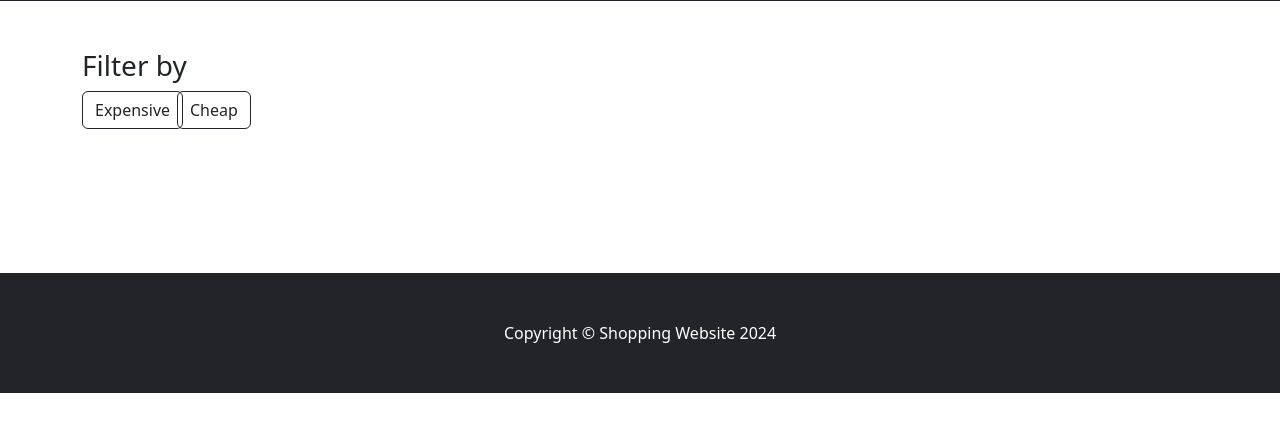
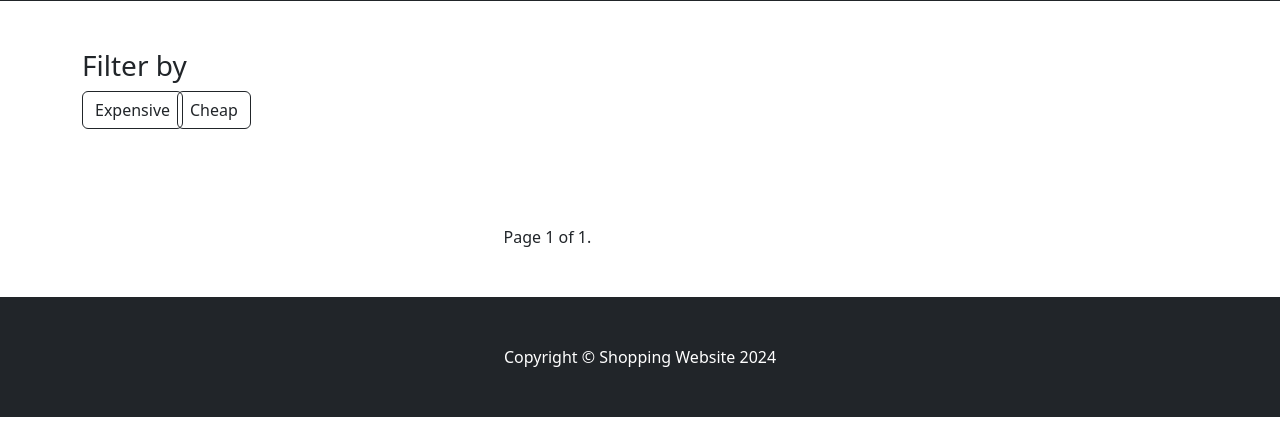
Before and after one commit to W-Mirshod/online-shopping, a Django app: page / in a window 1280 px wide. Shown: the part 362-800 px from the top of the page. Run offline with Django 5.2, Linux system fonts and the light colour scheme; data that the repository does not hold is empty; some libraries are stand-ins or nearby versions.

```diff
--- a/shopping/templates/shopping/home.html
+++ b/shopping/templates/shopping/home.html
@@ -3,7 +3,8 @@
 {% block content %}
     <nav class="navbar navbar-expand-lg navbar-light bg-light">
         <div class="container px-4 px-lg-5">
-            <img width="50" height="50" src="https://th.bing.com/th/id/R.458c0a3de30aa948876b907b7a61ef61?rik=8m65YWl1WGU1LQ&pid=ImgRaw&r=0">
+            <img width="50" height="50"
+                 src="https://th.bing.com/th/id/R.458c0a3de30aa948876b907b7a61ef61?rik=8m65YWl1WGU1LQ&pid=ImgRaw&r=0">
             <a class="navbar-brand" href="{% url 'index' %}">Branded Platform</a>
             <button class="navbar-toggler" type="button" data-bs-toggle="collapse"
                     data-bs-target="#navbarSupportedContent"
@@ -116,9 +117,9 @@
                             </div>
 
                             <!-- Product image-->
-                        {% if product.image %}
-                            <img class="card-img-top" src="{{ product.image.url }}" alt="..."/>
-                        {% endif %}
+                            {% if product.image %}
+                                <img class="card-img-top" src="{{ product.image.url }}" alt="..."/>
+                            {% endif %}
                             <!-- Product details-->
                             <div class="card-body p-4">
                                 <div class="text-center">
@@ -163,7 +164,7 @@
                                     product</a></div>
                                 <br>
                                 {% if user.is_authenticated %}
-                                <form type="GET" action="">
+                                    <form type="GET" action="">
                                     <button style="color: #0c4128; background-color: #3dd5f3; padding: 2px; border: 2px solid #333; text-decoration: none"
                                             name="hide" value="{{ product.slug }}">Hide
                                     </button>
@@ -180,6 +181,24 @@
                     </div>
                 {% endfor %}
 
+                <div class="pagination">
+                    <span class="step-links">
+                        {% if page_range.has_previous %}
+                            <a href="?page=1">&laquo; first</a>
+                            <a href="?page={{ page_range.previous_page_number }}">previous</a>
+                        {% endif %}
+
+                        <span class="current">
+                            Page {{ page_range.number }} of {{ page_range.paginator.num_pages }}.
+                        </span>
+
+                        {% if page_range.has_next %}
+                            <a href="?page={{ page_range.next_page_number }}">next</a>
+                            <a href="?page={{ page_range.paginator.num_pages }}">last &raquo;</a>
+                        {% endif %}
+                    </span>
+                </div>
+
             </div>
         </div>
     </section>
--- a/shopping/views/views.py
+++ b/shopping/views/views.py
@@ -1,3 +1,4 @@
+from django.core.paginator import Paginator, PageNotAnInteger, EmptyPage
 from django.db.models import Q
 from django.shortcuts import render, redirect, get_object_or_404
 from django.contrib import messages
@@ -14,12 +15,19 @@ def home_page(request, en_slug=None):
     hide_slug = request.GET.get('hide')
     update_slug = request.GET.get('update')
     delete_slug = request.GET.get('delete')
+    unlock_all = request.GET.get('unlock_all')
+    page_number = request.GET.get('page_num')
 
-    unlock_all = request.GET.get('unlock_all')
+    categories = Category.objects.all()
+    products = Product.objects.filter(Q(is_available=True)).exclude(Q(quantity=0))
+    paginator = Paginator(products, 2)
+    try:
+        products = paginator.page(page_number)
+    except PageNotAnInteger:
+        products = paginator.page(1)
+    except EmptyPage:
+        products = paginator.page(paginator.num_pages)
 
-    products = Product.objects.filter(Q(is_available=True)).exclude(Q(quantity=0))
-    categories = Category.objects.all()
-    print(search)
     if en_slug:
         products = Product.objects.filter(Q(category__slug=en_slug) & Q(is_available=True)).exclude(Q(quantity=0))
 
@@ -54,13 +62,15 @@ def home_page(request, en_slug=None):
         products = products.order_by('price')[:2]
 
     context = {'products': products,
-               'categories': categories}
+               'categories': categories,
+               'page_range': products, }
     return render(request, 'shopping/home.html', context)
 
 
 def detail_page(request, en_slug):
     product = get_object_or_404(Product, slug=en_slug)
-    related_products = Product.objects.filter(Q(category=product.category) & Q(is_available=True)).exclude(slug=en_slug)
+    related_products = Product.objects.filter(Q(category=product.category) & Q(is_available=True)).exclude(
+        Q(slug=en_slug) | Q(quantity=0))
     product_comments = Comment.objects.filter(Q(product=product) & Q(is_accessible=True))
     categories = Category.objects.all()
 
```
Also changed, not shown: root/settings.py (+7 -4 lines), NEWS/photo_2024-06-29_03-58-48 (2).jpg (added), NEWS/photo_2024-06-29_03-58-48.jpg (added), shopping/static/css/styles.css.
